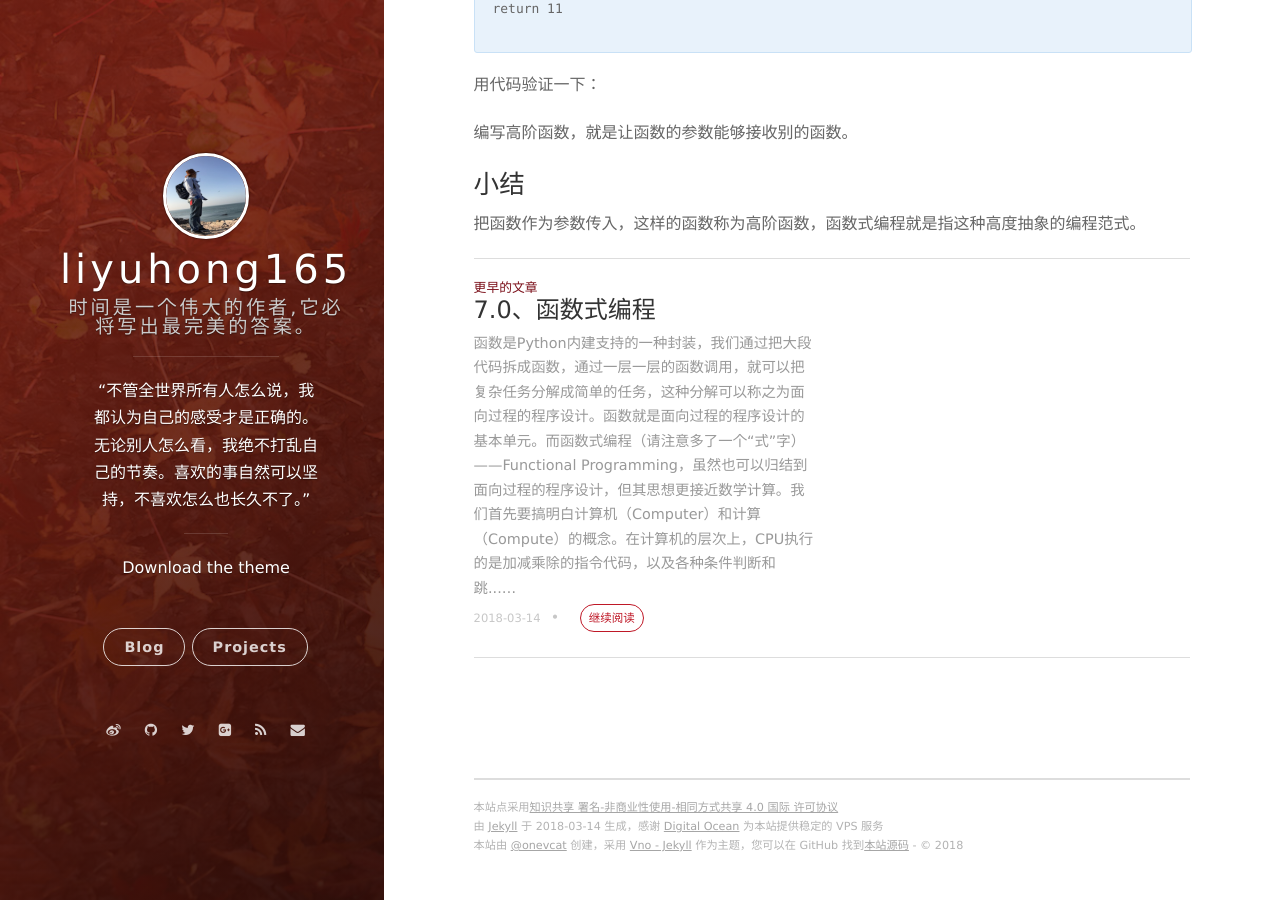
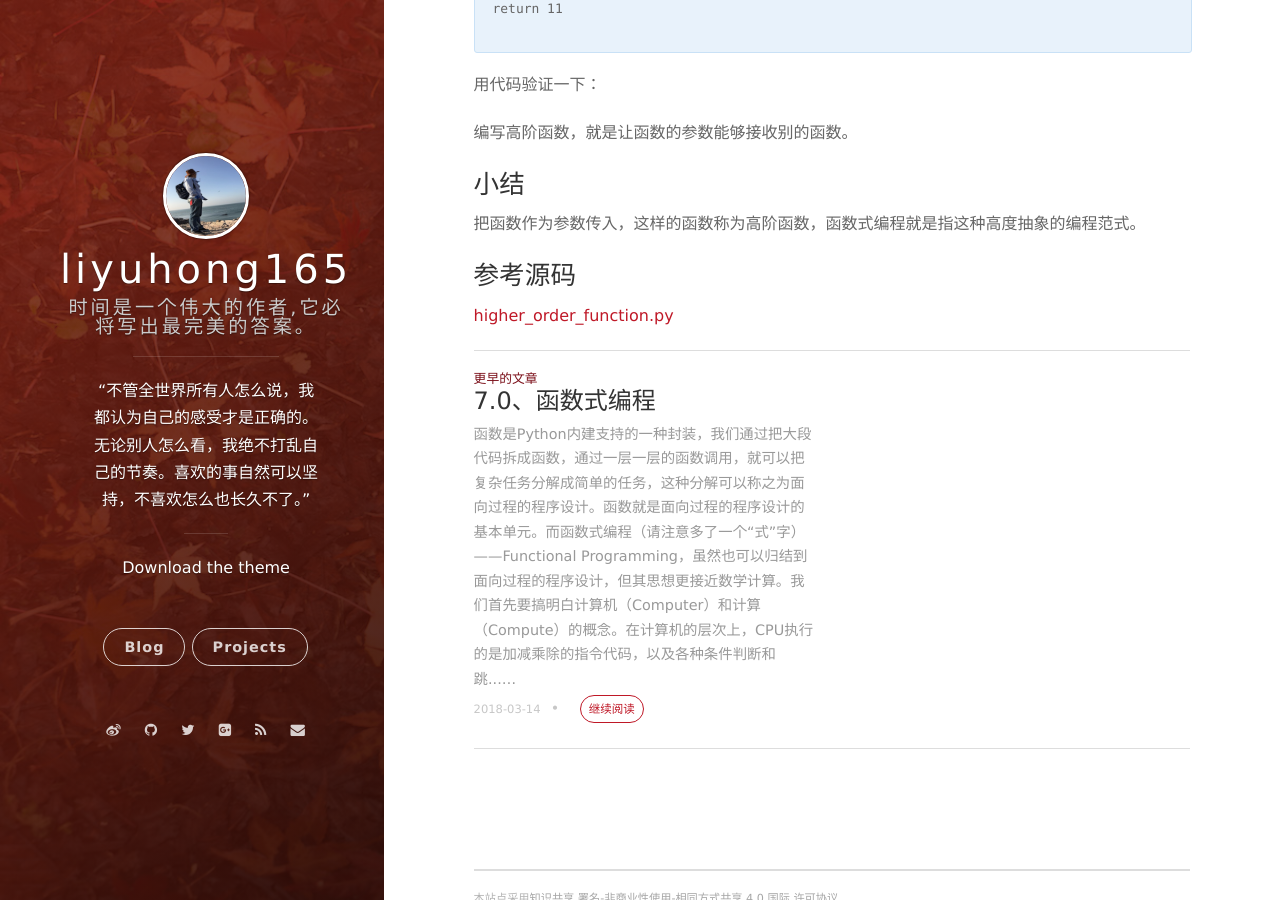
Before and after one commit to lyh165/lyh165.github.io, a Jekyll site: the page built from _posts/2018-03-14-7.1、高级函数.markdown, in a window 1280 px wide and 900 px high, scrolled down 2246 px. Built offline with Jekyll 4.4.1, drawn with Linux system fonts in a browser that asks for light colours; nearby versions of some CDN libraries; our own code applies the rules of GitHub Pages for plain Markdown files; comment, search, counter and statistics services are not loaded.

Commit message:
add code
add code

```diff
--- a/_posts/2018-03-14-7.1、高级函数.markdown
+++ b/_posts/2018-03-14-7.1、高级函数.markdown
@@ -103,3 +103,7 @@ return 11
 ### 小结
 
 把函数作为参数传入，这样的函数称为高阶函数，函数式编程就是指这种高度抽象的编程范式。
+
+### 参考源码
+
+[higher_order_function.py](https://github.com/lyh165/learnPython3/blob/master/code/functional/higher_order_function.py)
```
